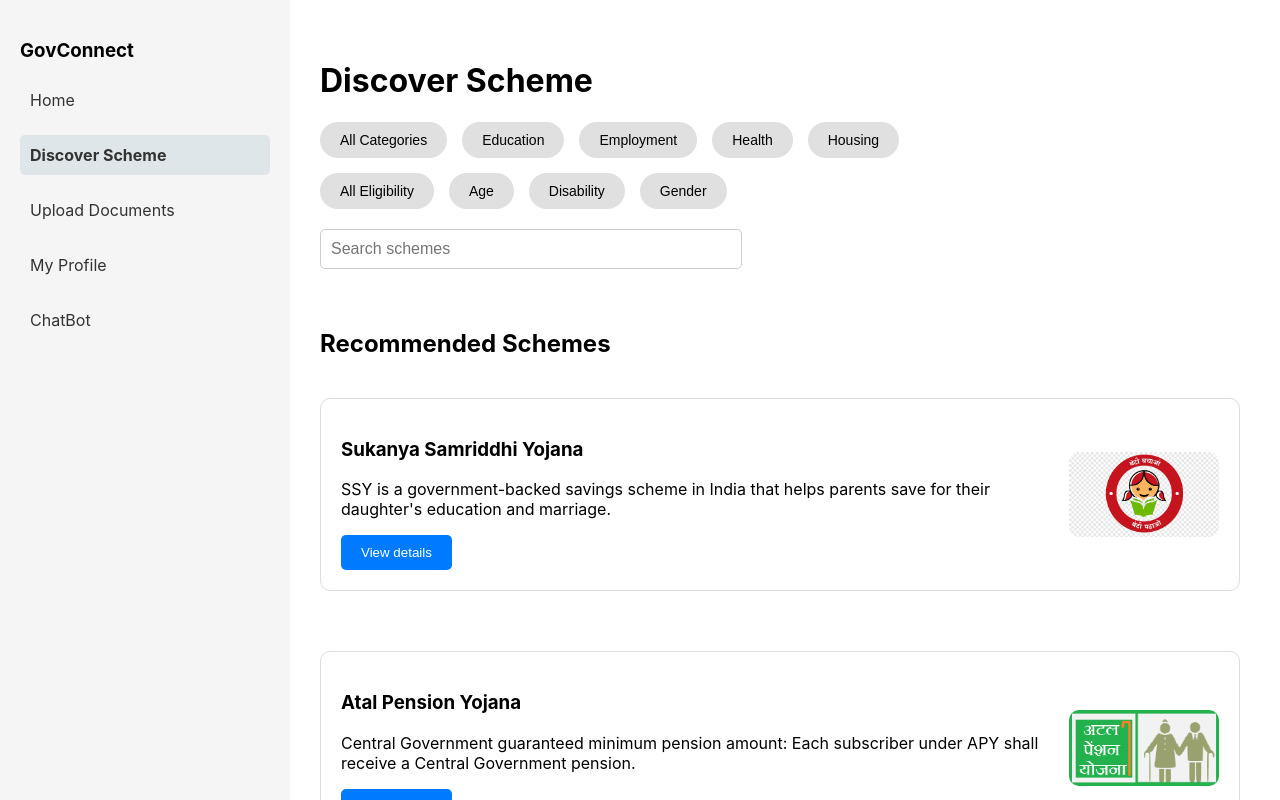
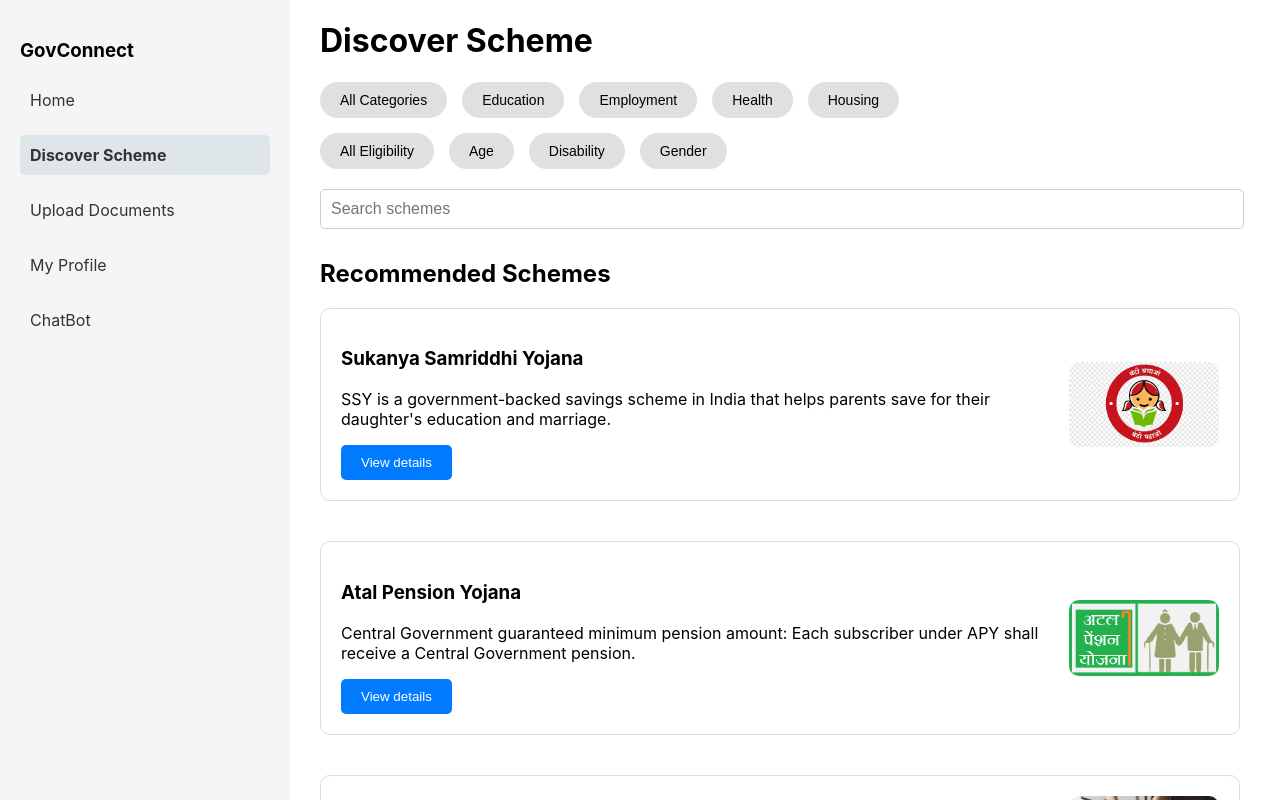
Before and after one commit to jyanjain/GovConnect, a React (Create React App) app: page /discover in a window 1280 px wide. Shown: the top 800 px of the page. Built offline with nearby package versions, Linux system fonts and the light colour scheme.

Commit message:
discover scheme changes

```diff
--- a/src/components/Discover.js
+++ b/src/components/Discover.js
@@ -2,7 +2,7 @@
 
 function Discover() {
   const headerContainerStyle = {
-    marginLeft: "270px",
+    marginLeft: "270px", // Adjust to leave space for the sidebar
     padding: "20px",
   };
 
@@ -11,7 +11,7 @@
     flexWrap: "wrap",
     gap: "15px",
     marginTop: "20px",
-    maxWidth: "700px",
+    maxWidth: "700px", // Optional: restricts width of the filter buttons
   };
 
   const filterButtonStyle = {
@@ -24,14 +24,17 @@
     whiteSpace: "nowrap",
   };
 
+  const searchContainerStyle = {
+    marginTop: "20px",
+    width: "100%", // Ensures the container spans the full width
+  };
+
   const searchInputStyle = {
     padding: "10px",
-    width: "100%",
-    maxWidth: "400px",
+    width: "98%", // Takes up the full width of the parent container
     fontSize: "16px",
     borderRadius: "5px",
     border: "1px solid #ccc",
-    marginTop: "20px",
   };
 
   return (
@@ -48,11 +51,13 @@
         <button style={filterButtonStyle}>Disability</button>
         <button style={filterButtonStyle}>Gender</button>
       </div>
-      <input
-        type="text"
-        placeholder="Search schemes"
-        style={searchInputStyle}
-      />
+      <div style={searchContainerStyle}>
+        <input
+          type="text"
+          placeholder="Search schemes"
+          style={searchInputStyle}
+        />
+      </div>
     </div>
   );
 }
--- a/src/components/RecommendedSchemes.js
+++ b/src/components/RecommendedSchemes.js
@@ -28,14 +28,17 @@
 
   const containerStyle = {
     marginLeft: "270px",
+    marginTop: "-30px",
     padding: "20px",
   };
 
   const cardContainerStyle = {
     display: "flex",
     flexDirection: "column",
-    gap: "20px",
-    marginTop: "20px",
+    gap: "0",
+    marginTop: "-20px",
+    // marginBottom: "-30px",
+    // marginRight: "70px",
   };
 
   return (
--- a/src/pages/DiscoverScheme.js
+++ b/src/pages/DiscoverScheme.js
@@ -6,6 +6,7 @@
 function DiscoverScheme() {
   const mainContentStyle = {
     marginLeft: "10px",
+    marginTop: "-40px",
     padding: "20px",    // Optional: Adds padding inside the main content
   };
 
```
